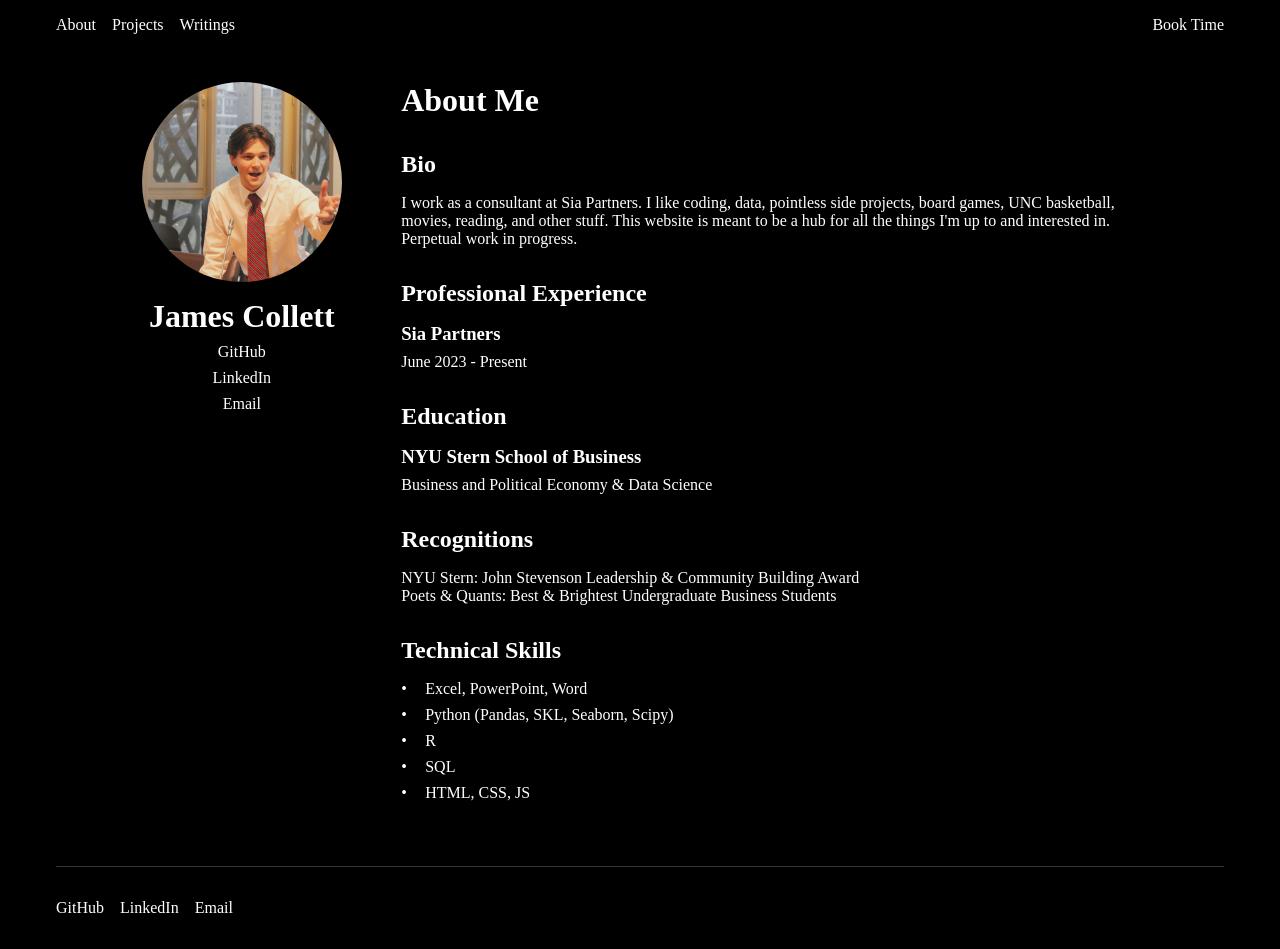
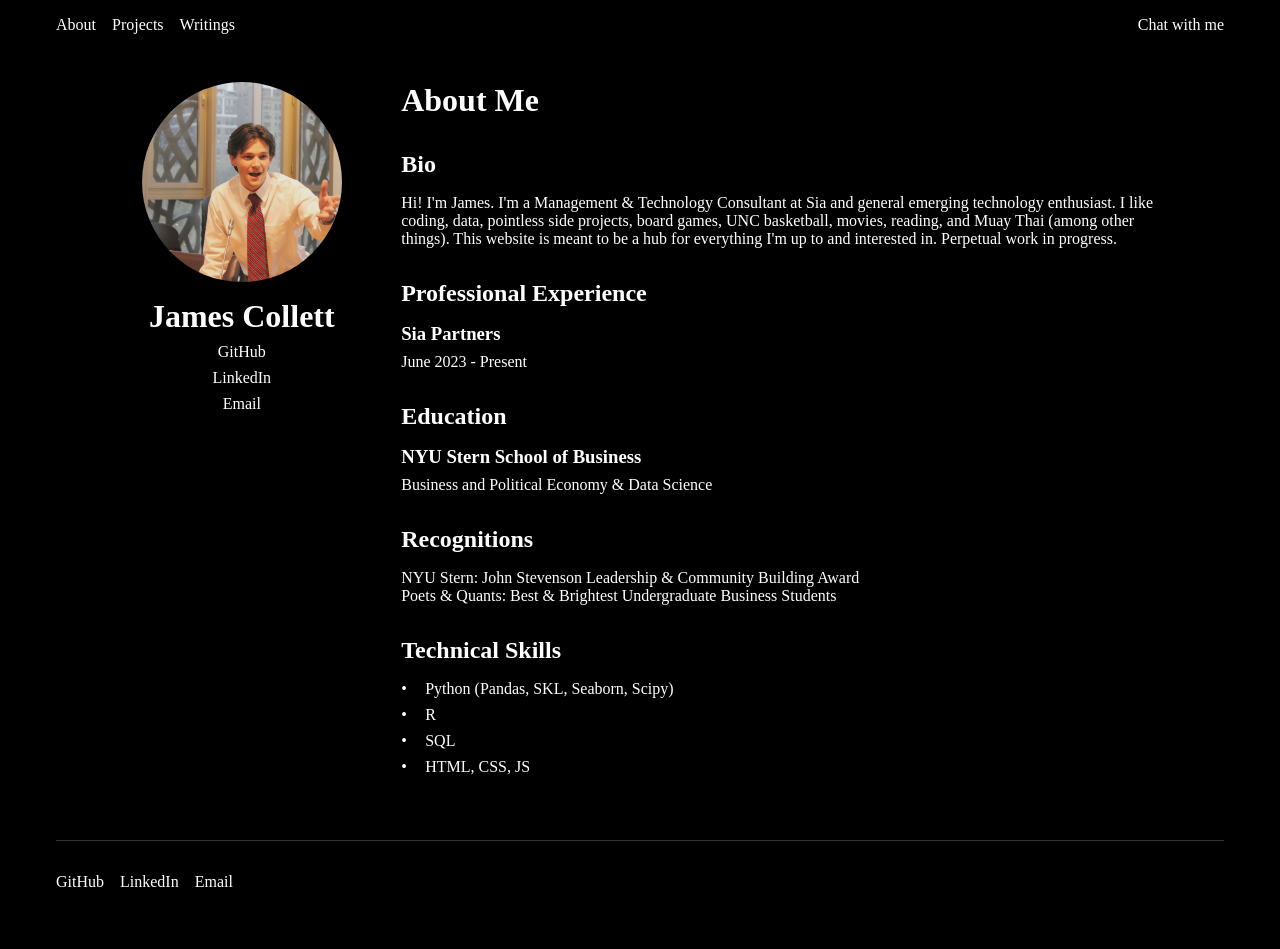
Before and after one commit to jrc9862/personal, a Next.js app: page / in a window 1280 px wide. After the commit the page ends 923 px from the top, so only its background shows below. Built offline with nearby package versions, Linux system fonts and the light colour scheme.

Commit message:
bio & roadmap update

```diff
--- a/app/page.js
+++ b/app/page.js
@@ -40,9 +40,7 @@ export default function Home() {
             <section>
               <h2>Bio</h2>
               <p>
-                I work as a consultant at Sia Partners. I like coding, data, pointless side projects,
-                board games, UNC basketball, movies, reading, and other stuff. This website is meant to
-                be a hub for all the things I'm up to and interested in. Perpetual work in progress.
+                Hi! I'm James. I'm a Management & Technology Consultant at Sia and general emerging technology enthusiast. I like coding, data, pointless side projects, board games, UNC basketball, movies, reading, and Muay Thai (among other things). This website is meant to be a hub for everything I'm up to and interested in. Perpetual work in progress.
               </p>
             </section>
 
@@ -53,7 +51,7 @@ export default function Home() {
                 {/* <p>New York City, NY</p> */}
                 <p>June 2023 - Present</p>
                 {/* <ul>
-                  <li>Key achievement placeholder</li>
+                  <li>placeholder</li>
                 </ul> */}
               </div>
             </section>
@@ -76,7 +74,6 @@ export default function Home() {
             <section>
               <h2>Technical Skills</h2>
               <ul>
-                <li>Excel, PowerPoint, Word</li>
                 <li>Python (Pandas, SKL, Seaborn, Scipy)</li>
                 <li>R</li>
                 <li>SQL</li>
--- a/components/Layout.js
+++ b/components/Layout.js
@@ -15,7 +15,7 @@ export default function Layout({ children }) {
           rel="noopener noreferrer"
           className="book-time"
         >
-          Book Time
+          Chat with me
         </a>
       </nav>
 
--- a/data/resources.js
+++ b/data/resources.js
@@ -3,7 +3,8 @@ const resources = [
     id: 1,
     title: "",
     description: "",
-    link: ""
+    link: "",
+    tags: ["tag1", "tag2", "tag3"],
   }
 ];
 
```
Also changed, not shown: robots.txt (added), 1 other file (tests, documents, lock files or other folders).
